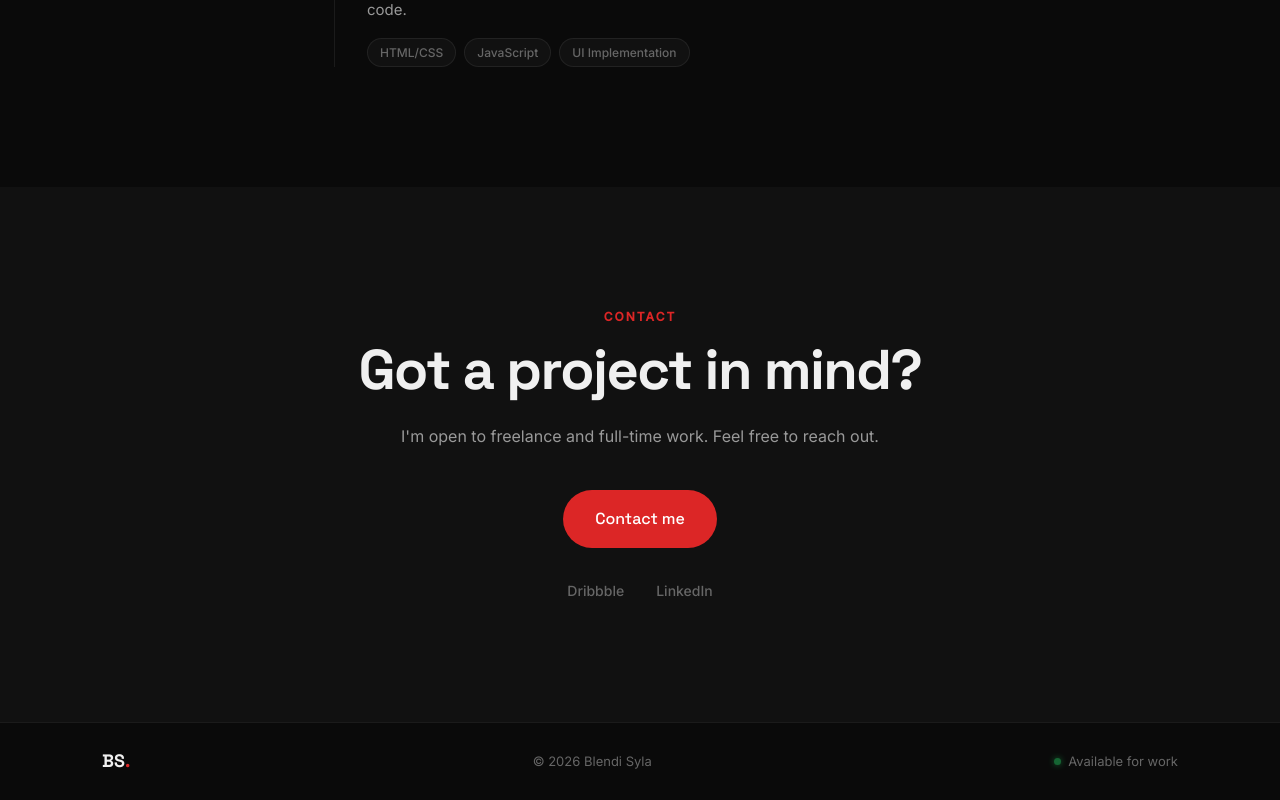
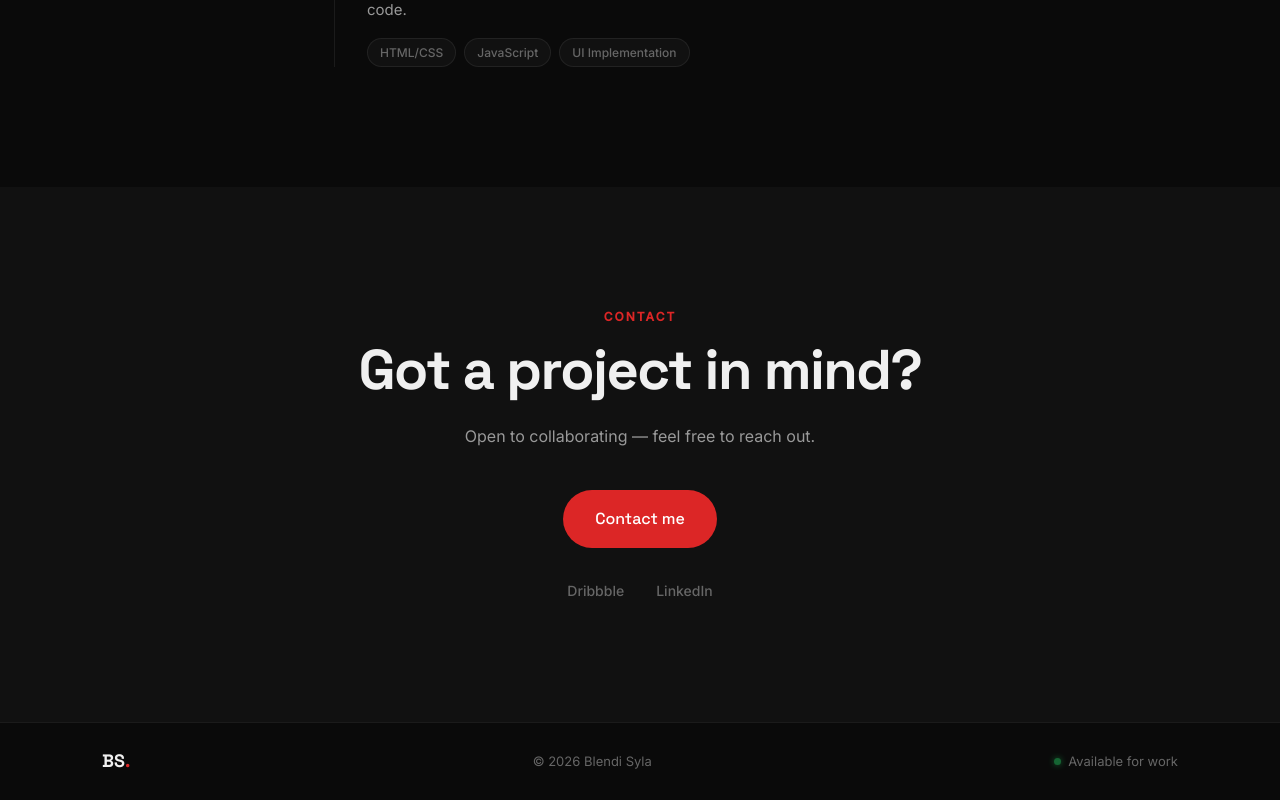
Before and after one commit to BlendiS1/portfolio, a plain HTML site: page index.html in a window 1280 px wide. Shown: the part 4474-5274 px from the top of the page. Drawn offline with Linux system fonts and the light colour scheme.

Commit message:
Update contact subtitle

```diff
--- a/index.html
+++ b/index.html
@@ -384,7 +384,7 @@
       <div class="contact-inner reveal">
         <span class="section-label">Contact</span>
         <h2 class="contact-title">Got a project in mind?</h2>
-        <p class="contact-sub">I'm open to freelance and full-time work. Feel free to reach out.</p>
+        <p class="contact-sub">Open to collaborating — feel free to reach out.</p>
         <div class="contact-actions">
           <a href="mailto:blendsyla31@gmail.com" class="btn btn-primary btn-large">
             Contact me
```
